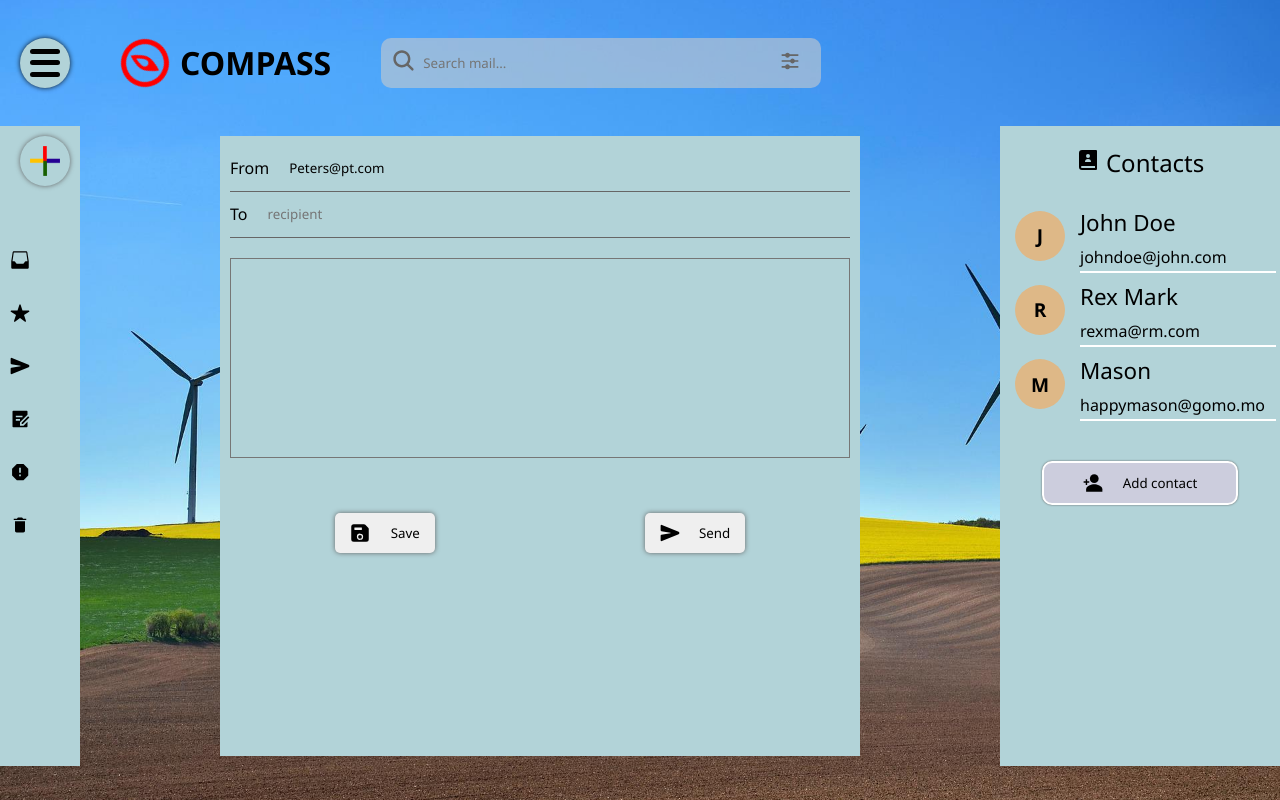
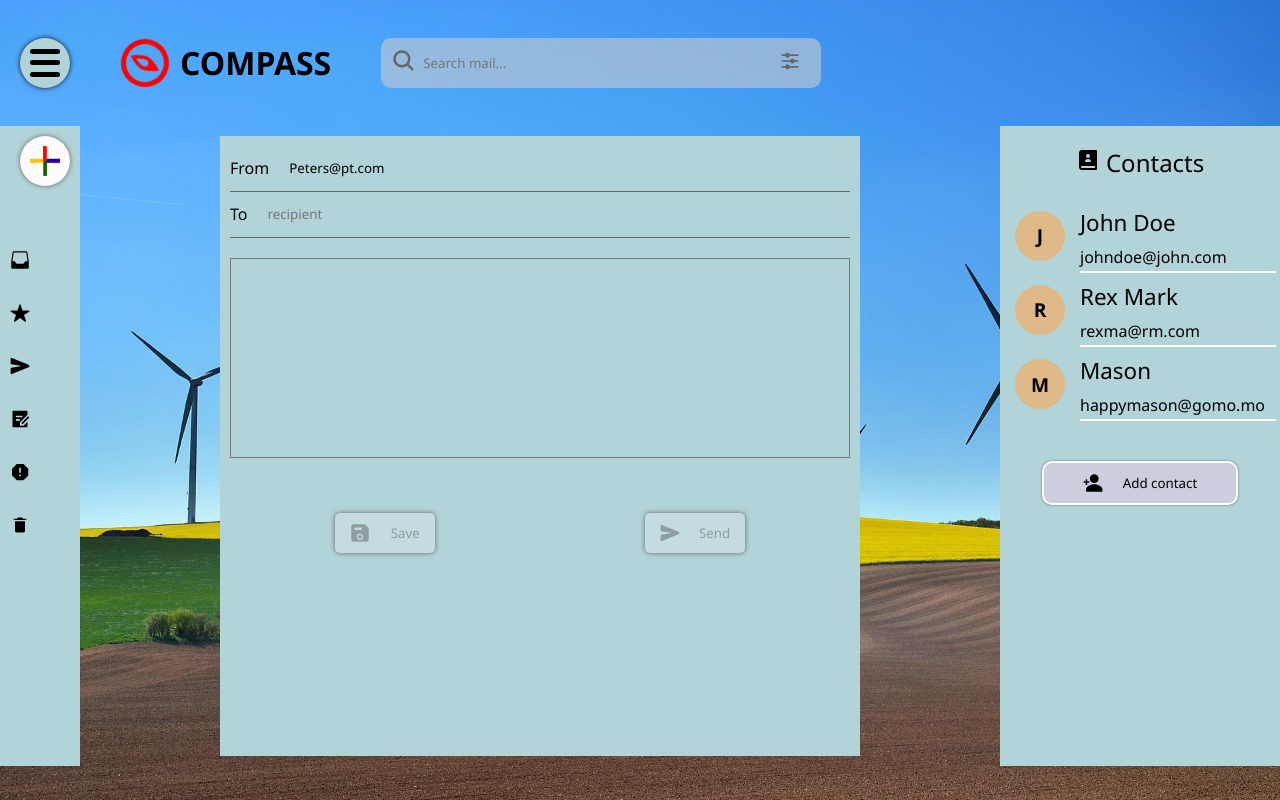
Before and after one commit to Xyzeebit/compass-mail-app, a React (Create React App) app in the folder client/: page /mail/compose in a window 1280 px wide. Built offline with nearby package versions, Linux system fonts and the light colour scheme.

Commit message:
added email validation

```diff
--- a/client/src/App.css
+++ b/client/src/App.css
@@ -17,4 +17,6 @@ body {
   flex-direction: row;
   overflow-x: hidden;
   justify-content: space-between;
+  /* height: 100vh; */
+  overflow-y: auto;
 }
--- a/client/src/components/Compose.jsx
+++ b/client/src/components/Compose.jsx
@@ -1,16 +1,24 @@
 import { useState, useEffect } from 'react';
-import { IoMdExpand } from 'react-icons/io';
+import validator from 'email-validator';
 import { IoSave, IoSend } from 'react-icons/io5';
 
 import '../styles/compose.css';
 
-export default function Compose({ from, contact, dispatch }) {
+export default function Compose({ user, contact, dispatch }) {
     const [body, setBody] = useState('');
-    const [subject, setSubject] = useState('');
-    const [to, setTo] = useState('');
+    const [subject, setSubject] = useState(user.to);
+  const [to, setTo] = useState('');
+  const [error, setError] = useState(true);
 
-    const handleTos = ({ target }) => {
-        setTo(target.value);
+  const handleTos = ({ target }) => {
+      setTo(target.value);
+    if (!validator.validate(to)) {
+
+        setError(true);
+      } else {
+      setError(false)
+
+      }
     }
 
     const handleBody = ({ target }) => {
@@ -28,7 +36,7 @@ export default function Compose({ from, contact, dispatch }) {
         <div>
           <label htmlFor="from">
             <span>From</span>
-            <input type="text" value={from} id="from" randomly />
+            <input type="text" value={user.from.email} id="from" randomly readOnly />
           </label>
           <label htmlFor="to">
             <span>To</span>
@@ -45,11 +53,11 @@ export default function Compose({ from, contact, dispatch }) {
           <textarea value={body} onChange={handleBody} />
         </div>
         <div className="buttons">
-          <button>
+          <button disabled={!body}>
             <IoSave size={20} />
             <span>Save</span>
           </button>
-          <button>
+          <button disabled={error}>
             <IoSend size={20} />
             <span>Send</span>
           </button>
--- a/client/src/components/Contacts.jsx
+++ b/client/src/components/Contacts.jsx
@@ -1,5 +1,5 @@
 import '../styles/contacts.css'
-// import { IoMdContact } from 'react-icons/io'
+import { useNavigate } from 'react-router-dom';
 import { RiContactsBook2Fill } from 'react-icons/ri'
 import { IoArrowForward, IoPersonAddSharp } from 'react-icons/io5'
 
@@ -9,9 +9,16 @@ import { useState, useEffect } from 'react';
 export default function Contacts({ contacts, dispatch }) {
   const [addContact, setAddContact] = useState(false);
   const [first, setFirst] = useState(true);
+  const navigate = useNavigate();
+
     const addNewContact = () => {
         setAddContact(true);
-    }
+  }
+
+  const handleClick = email => {
+    dispatch({ type: 'TO', to: email });
+    navigate('/mail/compose');
+  }
 
   useEffect(() => {
 
@@ -41,7 +48,7 @@ export default function Contacts({ contacts, dispatch }) {
         {addContact && <ContactForm setAddContact={setAddContact} dispatch={dispatch} />}
         {!addContact && <>
           {contacts.contacts.map((contact, i) => {
-            return <Contact {...contact} key={i + contact.id + i} />;
+            return <Contact {...contact} key={i + contact.id + i} handleClick={ () => handleClick(contact.email) } />;
           })}
           <button className='add-contact' onClick={addNewContact}>
             <IoPersonAddSharp size={20} />
@@ -54,9 +61,9 @@ export default function Contacts({ contacts, dispatch }) {
 }
 
 
-function Contact({ name, email }) {
+function Contact({ name, email, handleClick }) {
     return (
-      <article className="contact" aria-label={name}>
+      <article className="contact" aria-label={name} onClick={handleClick}>
         {/* <div className="icon"><IoMdContact size={40} /></div> */}
         <div className="icon">{name.substring(0, 1).toUpperCase()}</div>
         <div className="details">
--- a/client/src/data.js
+++ b/client/src/data.js
@@ -32,6 +32,105 @@ const data = [
     sender: "Rose Doe",
     time: 1560211200000,
   },
+  {
+    id: 16,
+    type: "inbox",
+    subject: "React Tutorial with Donald",
+    body: "React is a JavaScript framework for building web applications.",
+    from: "example@packmail.com",
+    to: "anotherexample@packmail",
+    sender: "John Doe",
+    time: Date.now(),
+  },
+  {
+    id: 28,
+    type: "inbox",
+    subject: "VueJS Tutorial with Rose",
+    body:
+      "Vue is a JavaScript framework for building web applications. Vue is a JavaScript framework for building web applications.",
+    from: "example@packmail.com",
+    to: "anotherexample@packmail",
+    sender: "Rose Doe",
+    time: Date.now(),
+    isNew: true,
+  },
+  {
+    id: 5,
+    type: "inbox",
+    subject: "VueJS Tutorial with Rose",
+    body:
+      "Vue is a JavaScript framework for building web applications. Vue is a JavaScript framework for building web applications.",
+    from: "example@packmail.com",
+    to: "anotherexample@packmail",
+    sender: "Rose Doe",
+    time: 1560211200000,
+  },
+  {
+    id: 8,
+    type: "inbox",
+    subject: "React Tutorial with Donald",
+    body: "React is a JavaScript framework for building web applications.",
+    from: "example@packmail.com",
+    to: "anotherexample@packmail",
+    sender: "John Doe",
+    time: Date.now(),
+  },
+  {
+    id: 24,
+    type: "inbox",
+    subject: "VueJS Tutorial with Rose",
+    body:
+      "Vue is a JavaScript framework for building web applications. Vue is a JavaScript framework for building web applications.",
+    from: "example@packmail.com",
+    to: "anotherexample@packmail",
+    sender: "Rose Doe",
+    time: Date.now(),
+    isNew: true,
+  },
+  {
+    id: 38,
+    type: "inbox",
+    subject: "VueJS Tutorial with Rose",
+    body:
+      "Vue is a JavaScript framework for building web applications. Vue is a JavaScript framework for building web applications.",
+    from: "example@packmail.com",
+    to: "anotherexample@packmail",
+    sender: "Rose Doe",
+    time: 1560211200000,
+  },
+  {
+    id: 11,
+    type: "inbox",
+    subject: "React Tutorial with Donald",
+    body: "React is a JavaScript framework for building web applications.",
+    from: "example@packmail.com",
+    to: "anotherexample@packmail",
+    sender: "John Doe",
+    time: Date.now(),
+  },
+  {
+    id: 21,
+    type: "inbox",
+    subject: "VueJS Tutorial with Rose",
+    body:
+      "Vue is a JavaScript framework for building web applications. Vue is a JavaScript framework for building web applications.",
+    from: "example@packmail.com",
+    to: "anotherexample@packmail",
+    sender: "Rose Doe",
+    time: Date.now(),
+    isNew: true,
+  },
+  {
+    id: 20,
+    type: "inbox",
+    subject: "VueJS Tutorial with Rose",
+    body:
+      "Vue is a JavaScript framework for building web applications. Vue is a JavaScript framework for building web applications.",
+    from: "example@packmail.com",
+    to: "anotherexample@packmail",
+    sender: "Rose Doe",
+    time: 1560211200000,
+  },
 ];
 
 const contacts = [
--- a/client/src/pages/Compose.jsx
+++ b/client/src/pages/Compose.jsx
@@ -16,7 +16,7 @@ export default function ComposePage() {
 
   return (
     <Layout sidebar={sidebar} contacts={contacts} dispatch={dispatch}>
-          <Compose from={ user.email }  dispatch={dispatch} />
+          <Compose user={user}  dispatch={dispatch} />
     </Layout>
   );
 }
--- a/client/src/reducer/reducer.js
+++ b/client/src/reducer/reducer.js
@@ -2,9 +2,12 @@ import { data, users } from '../data';
 
 export const initState = {
     user: {
-        id: 'ayuUIB780xui0',
-        name: 'Peters',
-        email: 'Peters@pt.com'
+        from: {
+            id: 'ayuUIB780xui0',
+            name: 'Peters',
+            email: 'Peters@pt.com'
+        },
+        to : ''
     },
     sidebar: {
         open: true,
@@ -94,6 +97,9 @@ function userReducer(state, action) {
     switch (action.type) {
         case 'FETCH_USER':
             return state;
+        case 'TO':
+            state.to = action.to;
+            return state;
         default: return state;
     }
 }
--- a/client/src/styles/compose.css
+++ b/client/src/styles/compose.css
@@ -26,12 +26,21 @@
 }
 
 .compose-message label {
-    display: block;
+    display: flex;
+    justify-content: flex-start;
+    align-items: center;
     border-bottom: 1px solid #666;
+}
+
+.compose-message label span {
+    display: flex;
+    justify-content: center;
+    align-items: center;
 }
 
 .compose-message label input {
     height: 45px;
+    width: 100%;
     padding: 20px;
     background: none;
     border: none;
@@ -39,6 +48,7 @@
 }
 .compose-message label input:focus {
     outline: none;
+    background: none;
 }
 .compose-message label:focus {
     background-color: #d1dfe1;
--- a/client/src/styles/sidebar.css
+++ b/client/src/styles/sidebar.css
@@ -9,7 +9,7 @@ aside button.nav-button {
     padding: 8px 10px 8px 10px;
     margin: 10px 10px 10px 20px;
     box-shadow: 0px 0px 5px #666;
-    background: #b2d3d8;
+    background: #fbfbfb;
     cursor: pointer;
     border: none;
     outline: none;
```
